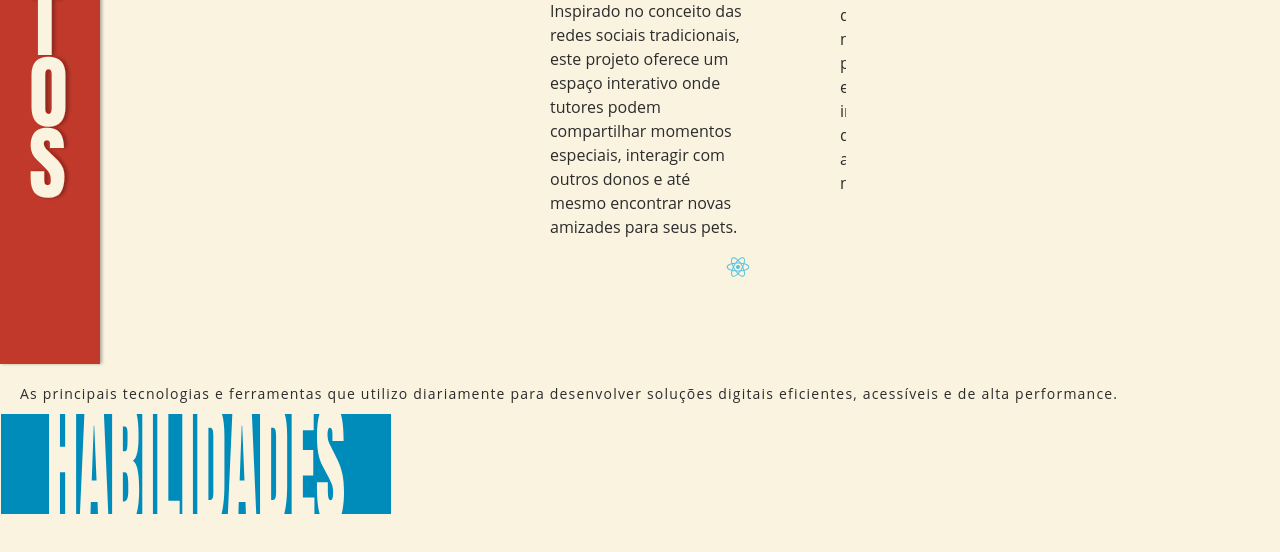
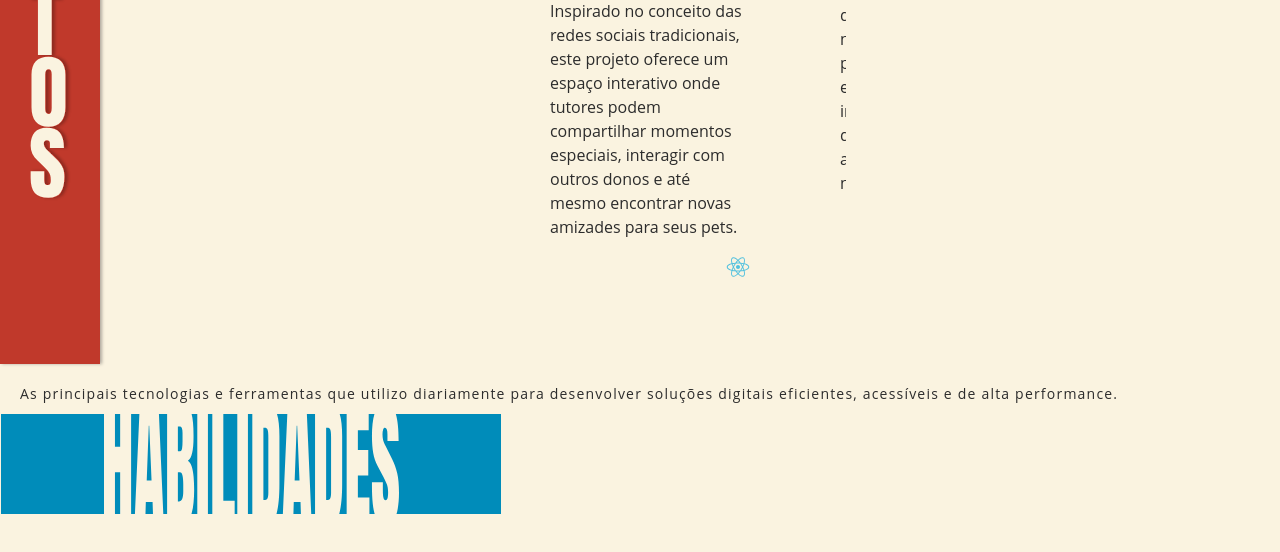
Before and after one commit to RNoleto/portfolio2025, a Vue app: page / in a window 1280 px wide. Shown: the part 1908-2460 px from the top of the page. Built offline with nearby package versions, Linux system fonts and the light colour scheme.

Commit message:
Ajuste Habilidades.svg

```diff
--- a/src/views/Skills.vue
+++ b/src/views/Skills.vue
@@ -6,7 +6,7 @@
     <section id="skills">
         <p>As principais tecnologias e ferramentas que utilizo diariamente para desenvolver soluções digitais eficientes, acessíveis e de alta performance.</p>
         <div class="image-container relative animeLeft mt-2.5">
-            <img src="/Habilidades.svg" alt="">
+            <img src="/HabilidadesNovo.svg" alt="">
         </div>
     </section>
 </template>
```
Also changed, not shown: public/Habilidades.svg (deleted), public/HabilidadesNovo.svg (added).
